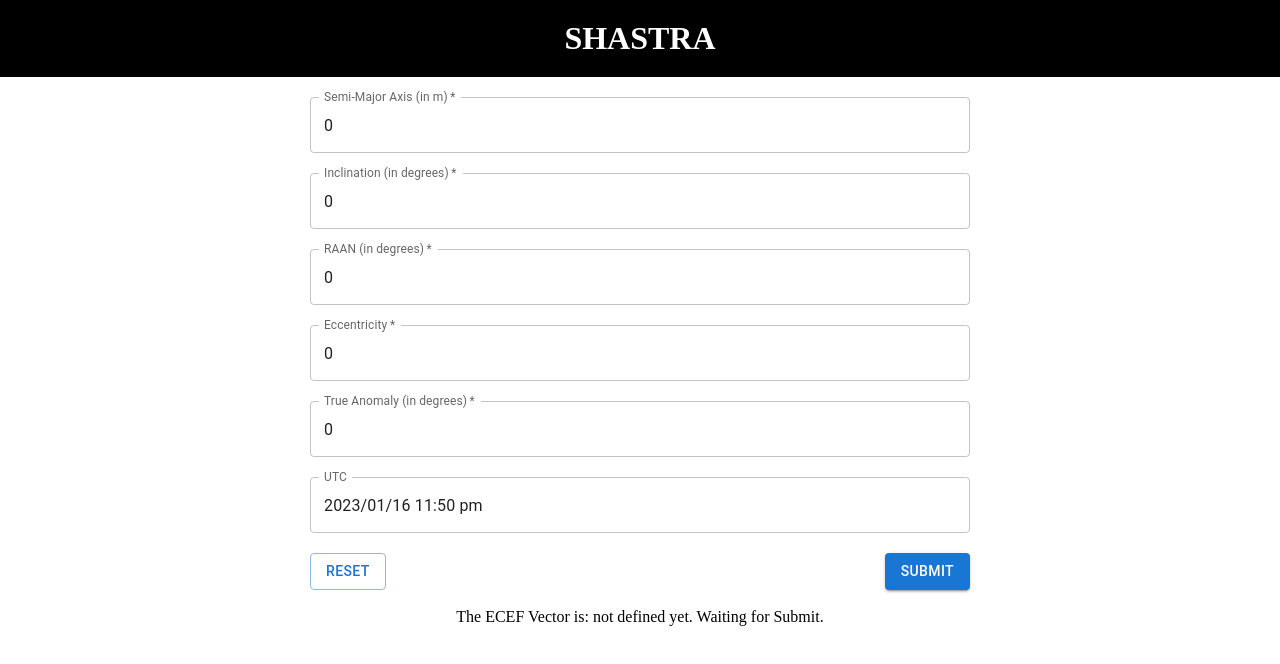
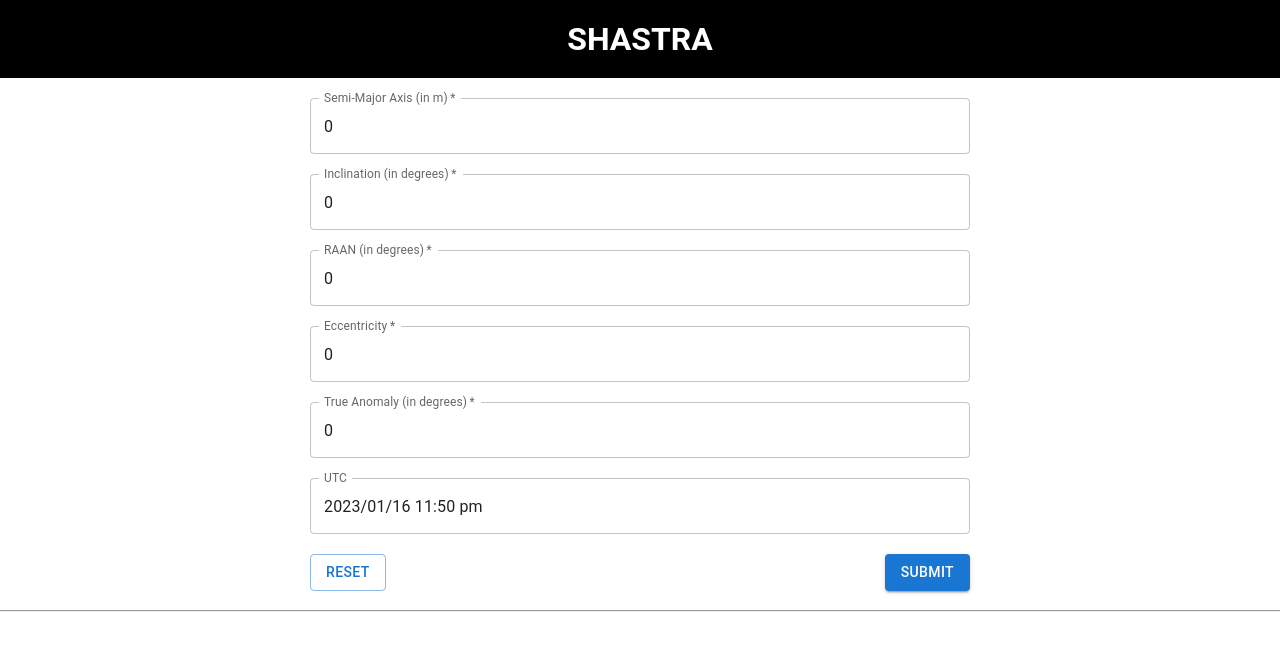
Before and after one commit to Jadit19/shastra-cic, a React (Create React App) app: page / in a window 1280 px wide. Shown: the top 664 px of the page. Built offline with nearby package versions, Linux system fonts and the light colour scheme.

Commit message:
minor changes

```diff
--- a/src/App.js
+++ b/src/App.js
@@ -17,7 +17,7 @@ const App = () => {
     periapsis: 0,
     time: dayjs(Date().toString())
   });
-  const [ecefVector, setEcefVector] = useState(null);
+  const [llh, setLLH] = useState(null);
 
   const inputStyle = {
     marginBottom: '20px',
@@ -42,12 +42,13 @@ const App = () => {
       periapsis: 0,
       time: dayjs(Date().toString())
     });
+    setLLH(null);
   };
 
   const handleSubmit = (event) => {
     event.preventDefault();
     const answer = calculate(params);
-    setEcefVector(answer);
+    setLLH(answer);
   };
 
   return (
@@ -86,15 +87,32 @@ const App = () => {
         </div>
       </form>
 
-        <br />
+      <br />
+      <hr style={{ width: '100%', color: 'rgba(0,0,0,0.6)' }} />
 
-      <div className='answer'>The ECEF Vector is:&nbsp;
-        {
-          ecefVector === null
-            ? <span>not defined yet. Waiting for Submit.</span>
-            : <span>{ ecefVector[0] }, { ecefVector[1] }, { ecefVector[2] }</span>
-        }
-      </div>
+      {
+        llh === null
+          ? <div></div>
+          :
+          <table>
+            <tbody>
+              <tr>
+                <th>Location in GCS</th>
+                <th>Value</th>
+              </tr>
+              <tr>
+                <td>Longitude</td>
+                <td>{ llh.longitude }</td>
+              </tr>
+              <tr>
+                <td>Latitude</td>
+                <td>{ llh.latitude }</td>
+              </tr>
+            </tbody>
+          </table>
+      }
+
+
     </div>
   );
 };
--- a/src/calculator.js
+++ b/src/calculator.js
@@ -63,11 +63,47 @@ const calculateECEF = (vector, theta) => {
   return [x, y, z];
 };
 
+const calculateLLH = (ecefVector) => {
+  const x = ecefVector[0];
+  const y = ecefVector[1];
+  const z = ecefVector[2];
+
+  const a = 6378137.0
+  const f = 1.0 / 298.257223563
+  const b = a - f*a;
+  const e = Math.sqrt(Math.pow(a,2) - Math.pow(b,2)) / a;
+  const clambda = Math.atan2(y, x);
+  const p = Math.sqrt(x*x+y*y);
+  let hOld = 0.0;
+
+  let theta = Math.atan2(z, p*(1.0-e*e));
+  let cs = cos(theta);
+  let sn = sin(theta);
+  let N = (a*a)/(Math.sqrt(a*a*cs*cs + b*b*sn*sn));
+  let h = p/cs - N;
+
+  while (Math.abs(h-hOld) > 1e-6){
+    hOld = h;
+    theta = Math.atan2(z, p*(1-e*e*N/(N+h)));
+    cs = cos(theta);
+    sn = sin(theta);
+    N = a*a / (Math.sqrt(a*a*cs*cs + b*b*sn*sn));
+    h = p/cs - N;
+  };
+
+  return {
+    "longitude": Math.round(clambda * 180 / Math.PI * 1000) / 1000,
+    "latitude": Math.round(theta * 180 / Math.PI * 1000) / 1000,
+    "height": h
+  }
+};
+
 export const calculate = (params) => {
   const eciVector = calculateECI(params);
   const lst = calcLST(params);
   const theta = 2 * lst / 23.9344696 * Math.PI;
   const ecefVector = calculateECEF(eciVector, theta);
+  const llh = calculateLLH(ecefVector);
 
-  return ecefVector;
+  return llh;
 };
--- a/src/index.css
+++ b/src/index.css
@@ -4,6 +4,7 @@
   padding: 0;
   margin: 0;
   position: relative;
+  font-family: "Roboto", "Helvetica", "Arial", sans-serif;
 }
 
 .app {
@@ -50,3 +51,25 @@ form {
   padding: 20px;
   padding-top: 0;
 }
+
+table {
+  width: 100%;
+  padding: 20px;
+}
+
+th,
+td {
+  padding: 7px;
+}
+
+th {
+  border-bottom: 1px solid rgba(0, 0, 0, 0.6);
+}
+
+td {
+  color: rgba(0, 0, 0, 0.6);
+}
+
+tr *:first-of-type {
+  border-right: 1px solid rgba(0, 0, 0, 0.6);
+}
```
